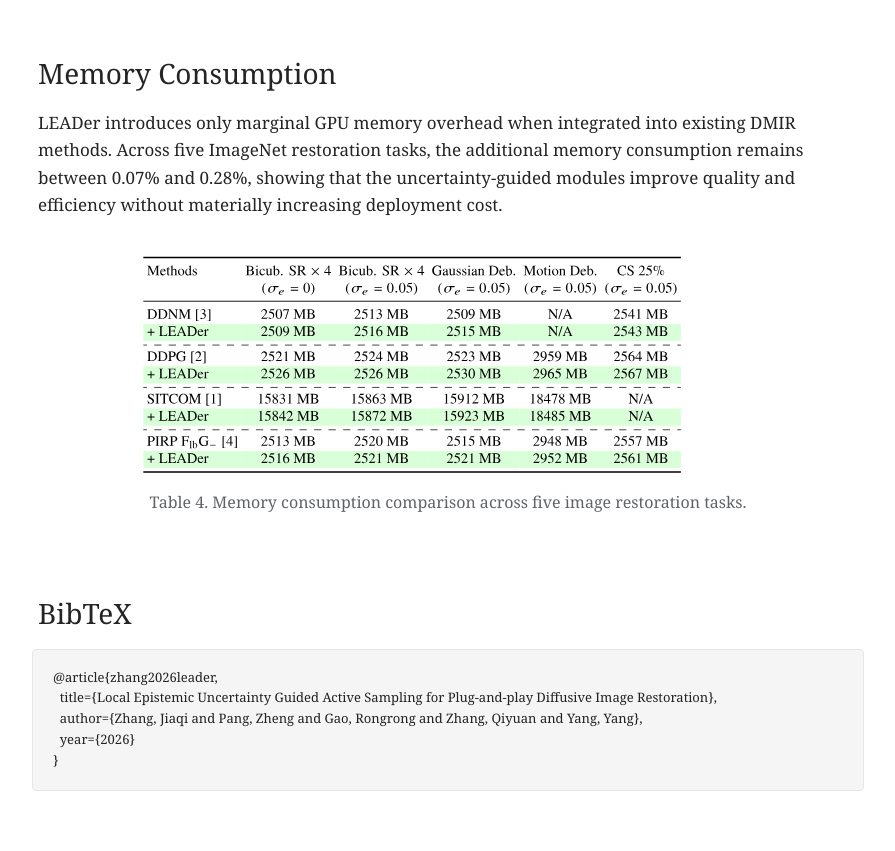
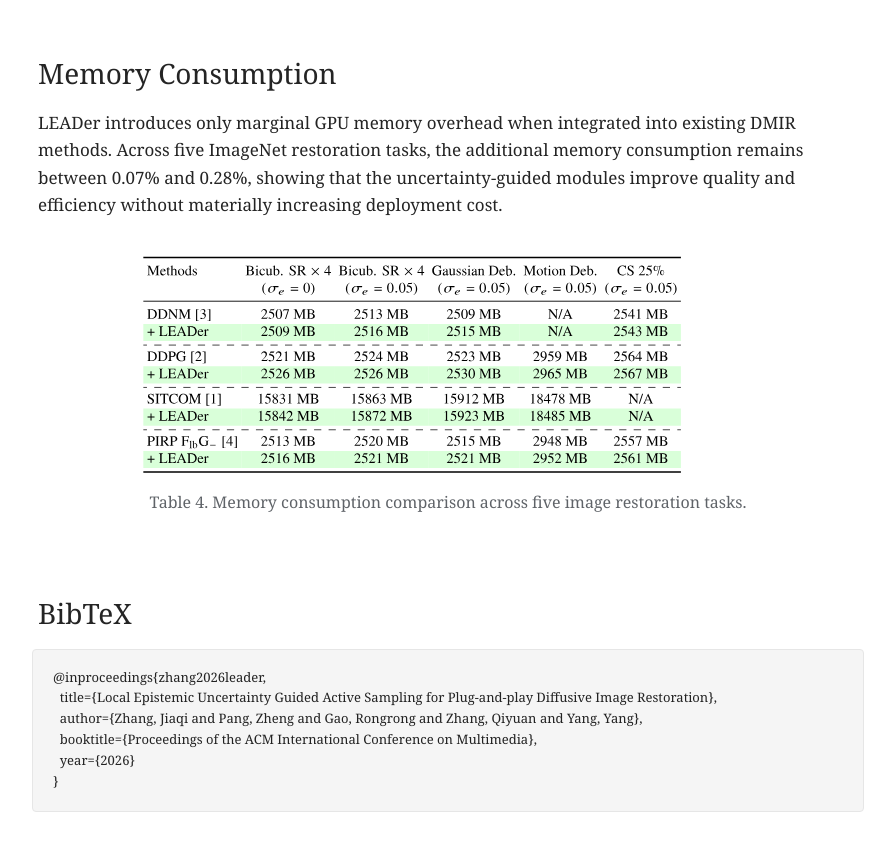
Before and after one commit to JiaqiZhang-Sengoku/JiaqiZhang-Sengoku.github.io, a Jekyll site: the page built from Web/LEADer/index.html, in a window 1280 px wide and 900 px high, scrolled down 6404 px. Shown: the top 851 px of the window, without its empty margins (192-1087 px from the left). Built offline with Jekyll 4.4.1, drawn with Linux system fonts in a browser that asks for light colours; some of the changed text lies outside the part shown.

Commit message:
20260707

```diff
--- a/Web/LEADer/index.html
+++ b/Web/LEADer/index.html
@@ -18,7 +18,7 @@
       <div class="publication-header">
         <div class="hero-card">
           <h1>Local Epistemic Uncertainty Guided Active Sampling for Plug-and-play Diffusive Image Restoration</h1>
-          <p class="conference">ACM MM 2026</p>
+          <p class="conference">ACM MM 2026 Accepted</p>
 
           <p class="authors">
             <a href="#">Jiaqi Zhang</a><sup>1,*</sup>,
@@ -39,7 +39,7 @@
               <img class="pill-icon" src="/Web/LEADer/Figures/Paper.svg" alt="">
               <span>Paper</span>
             </a>
-            <a class="pill pill-secondary" href="#" title="Code link to be added">
+            <a class="pill pill-secondary" href="https://github.com/JiaqiZhang-Sengoku/LEADer" target="_blank" rel="noreferrer">
               <img class="pill-icon" src="/Web/LEADer/Figures/GitHub.svg" alt="">
               <span>Code</span>
             </a>
@@ -247,9 +247,10 @@
 
     <section id="bibtex" class="section text-section">
       <h2>BibTeX</h2>
-      <pre><code>@article{zhang2026leader,
+      <pre><code>@inproceedings{zhang2026leader,
   title={Local Epistemic Uncertainty Guided Active Sampling for Plug-and-play Diffusive Image Restoration},
   author={Zhang, Jiaqi and Pang, Zheng and Gao, Rongrong and Zhang, Qiyuan and Yang, Yang},
+  booktitle={Proceedings of the ACM International Conference on Multimedia},
   year={2026}
 }</code></pre>
     </section>
```
Also changed, not shown: _pages/includes/new.md (+1 -1 lines), _pages/includes/pub.md (+12 -12 lines).
